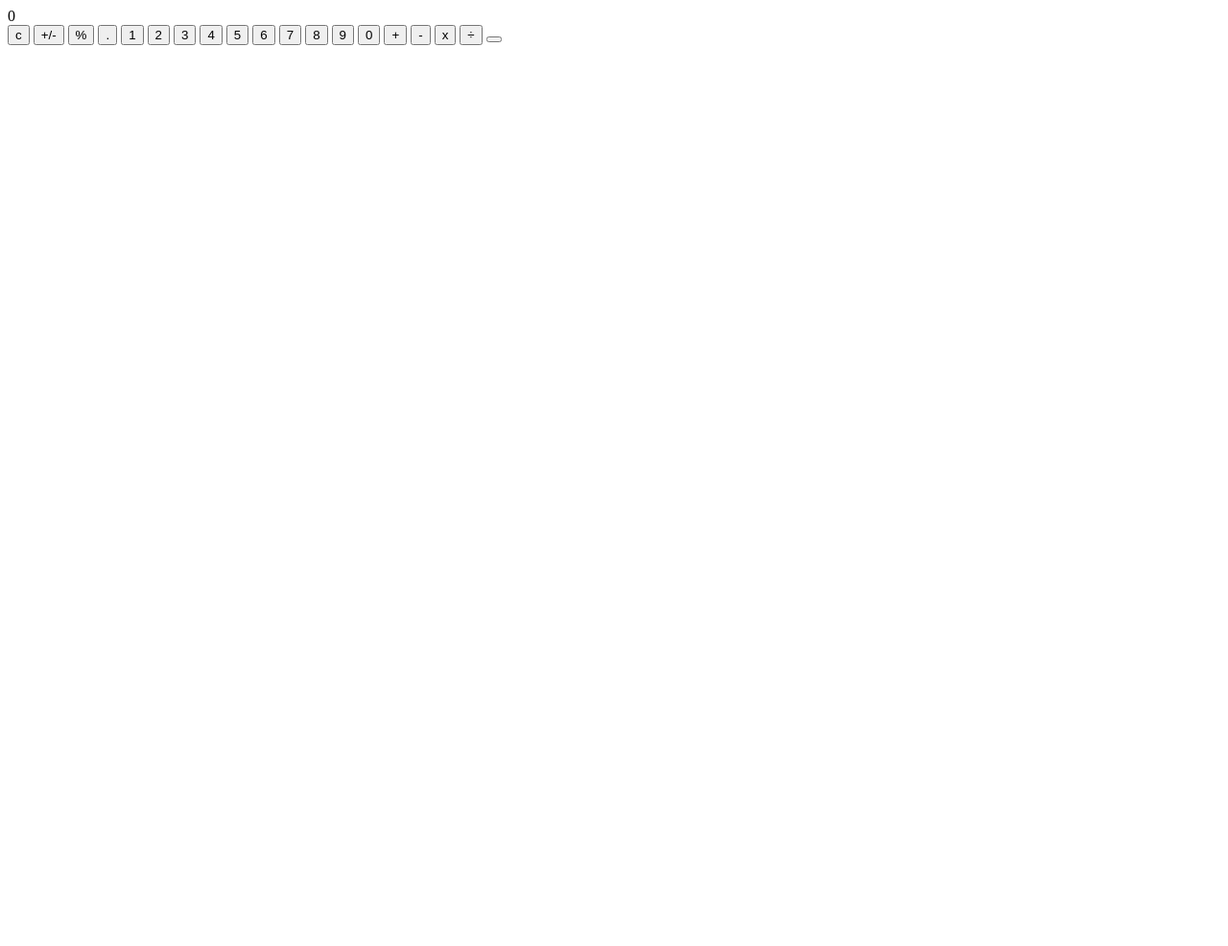
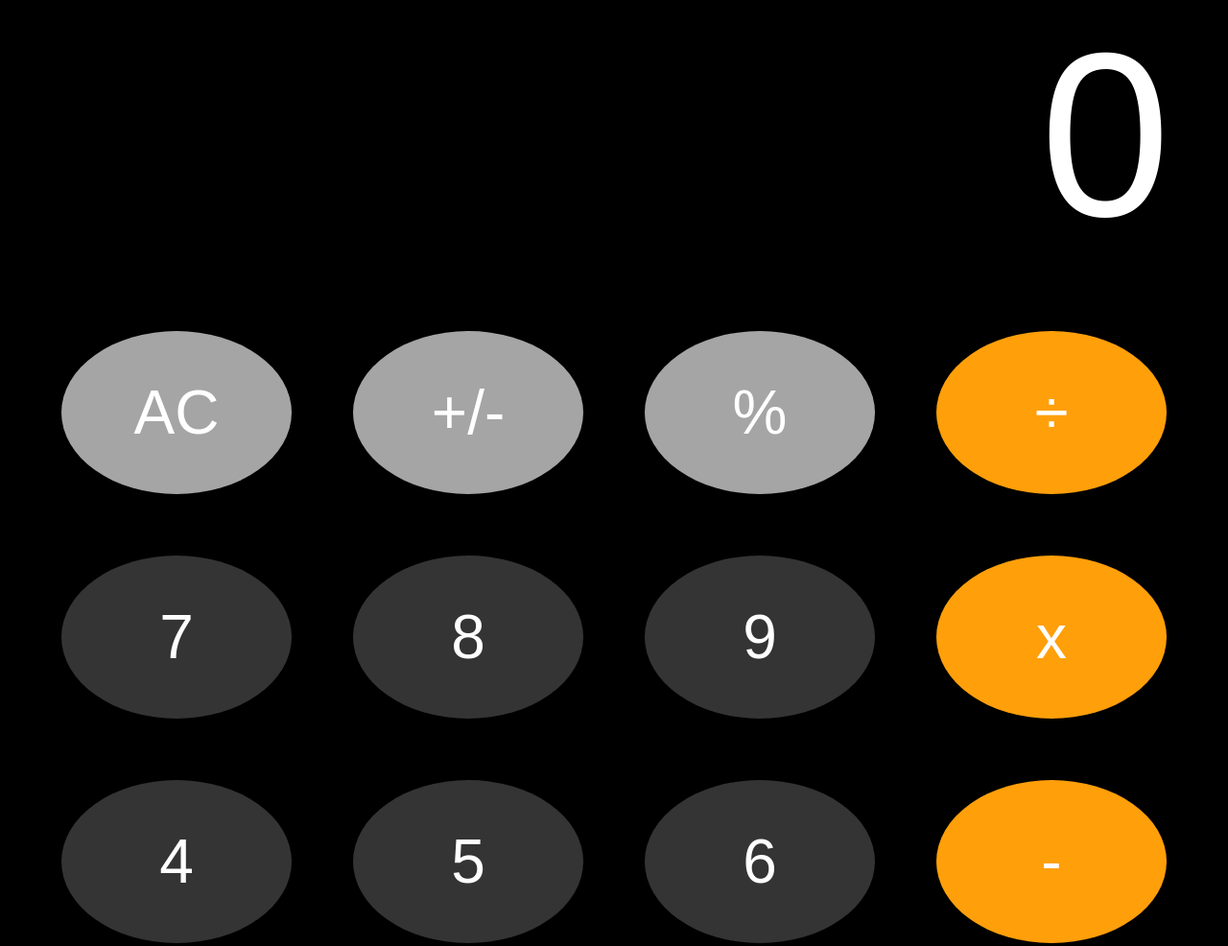
Before and after one commit to Tasfiq-asif/ios_calculator, a plain HTML site: page index.html in a window 1280 px wide. Shown: the top 986 px of the page at 96% size. Before the commit the page ends 800 px from the top, so only its background shows below. Drawn offline with Linux system fonts and the light colour scheme.

Commit message:
modified

```diff
--- a/index.html
+++ b/index.html
@@ -12,26 +12,31 @@
             <span>0</span>
         </div>
         <div class="button">
-            <button class="c">c</button>
-            <button class="plus-minus">+/-</button>
-            <button class="percentage">%</button>
-            <button class="point">.</button>
-            <button class="number">1</button>
-            <button class="number">2</button>
-            <button class="number">3</button>
-            <button class="number">4</button>
-            <button class="number">5</button>
-            <button class="number">6</button>
-            <button class="number">7</button>
-            <button class="number">8</button>
-            <button class="number">9</button>
-            <button class="number">0</button>
-            <button class="orange">+</button>
-            <button class="orange">-</button>
-            <button class="orange">x</button>
-            <button class="orange">÷</button>
-            <button class="orange"></button>
+            <button class="item ac">AC</button>
+            <button class="item plus-minus">+/-</button>
+            <button class="item percentage">%</button>
+            <button class="item orange">÷</button>
 
+            <button class="item number">7</button>
+            <button class="item number">8</button>
+            <button class="item number">9</button>
+            <button class="item orange">x</button>
+            <button class="item number">4</button>
+            <button class="item number">5</button>
+            <button class="item number">6</button>
+
+            <button class="item orange">-</button>
+
+
+
+            <button class="item number">2</button>
+            <button class="item number">3</button>
+
+            <button class="item number">1</button>
+            <button class="item orange">+</button>
+            <button class="item number zero">0</button>
+            <button class="item point">.</button>
+            <button class="item equal">=</button>
 
         </div>
 
--- a/style.css
+++ b/style.css
@@ -0,0 +1,73 @@
+*{
+    padding: 0;
+    margin: 0;
+}
+
+html, body{
+    min-height: 100%;
+    height: 100%;
+    font-family: Arial, Helvetica, sans-serif;
+    background-color: black;
+}
+
+.result{
+    display: flex ;
+    justify-content: flex-end ;
+    align-items: flex-end;
+    color: white;
+    height: 35%;
+}
+
+.result span{
+    justify-self: flex-end;
+    font-size: 244px;
+    margin-right: 60px ;
+}
+
+.button {
+    display: grid;
+    justify-content: center;
+    align-items: center;
+    border-radius: 50%;
+    /* This sets the border radius to 50% to create a round shape */
+    min-height: 100vh;
+    padding: 2rem;
+    /* Adjust the width to your desired size */
+    grid-template-columns: 1fr 1fr 1fr 1fr
+     /* Adjust the height to your desired size */
+}
+
+.item{
+    font-size: 3rem;
+    text-align: center;
+    border-radius: 50%;
+    padding: 3rem;
+    margin: 2rem;
+    font-size: 4rem;
+    display: flex;
+    justify-content: center;
+    flex-wrap: wrap;
+    cursor: pointer;
+    border: none;
+    color: white;
+
+}
+
+.zero {
+   display: grid;
+   border-radius: 135px;
+   grid-column: span 2; /* This sets the element to span 2 columns */
+}
+
+.orange{
+    background-color: #FF9f0a;
+}
+
+.number{
+    background-color: #343434;
+}
+
+.plus-minus,.percentage,.equal,.ac,.point{
+    background-color: #A5a5a5;
+
+}
```
